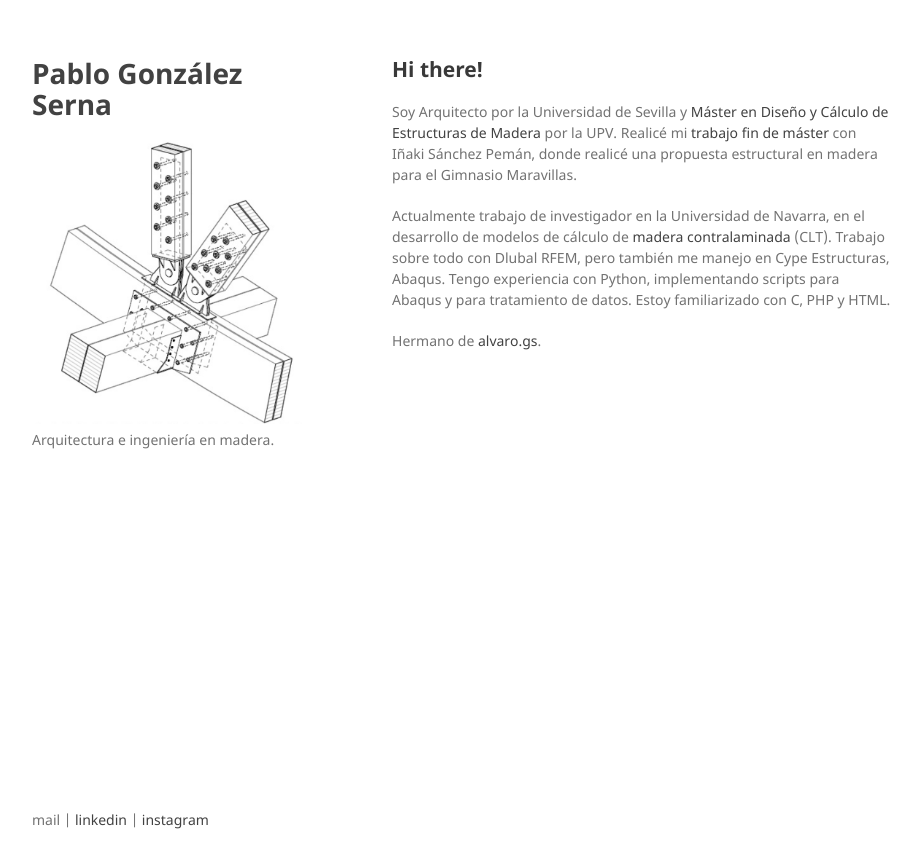
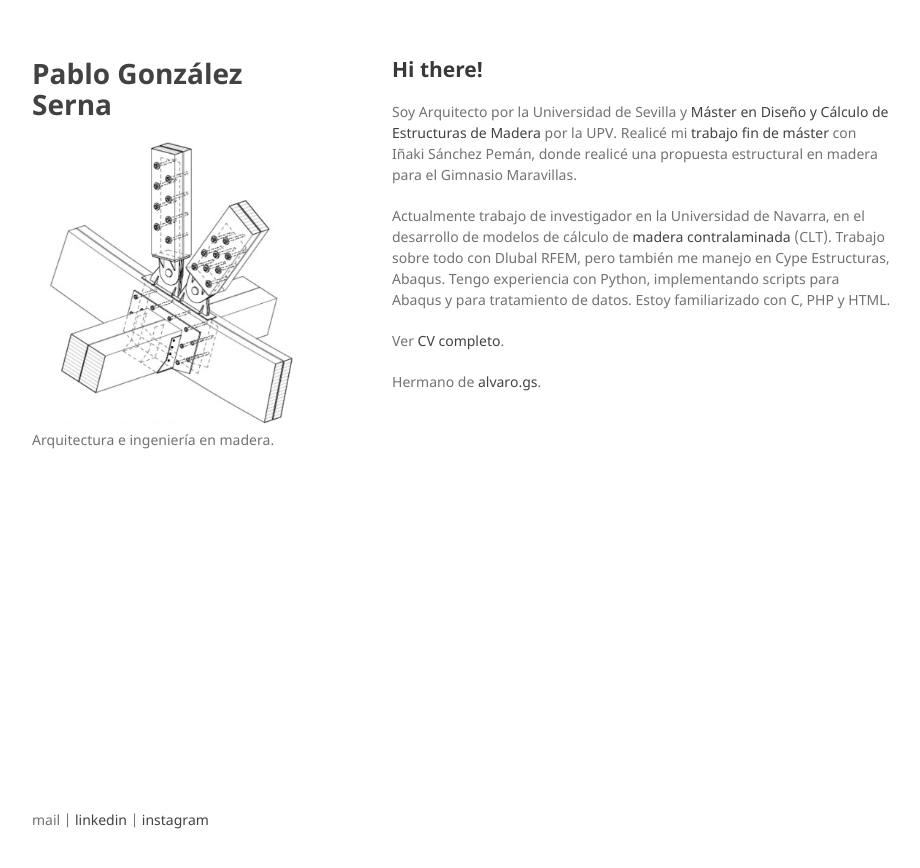
Before and after one commit to parametropic/webtest2, a Jekyll site: the page built from index.md, in a window 1280 px wide. Shown: the top 868 px of the page, without its empty margins (178-1098 px from the left). Built offline with Jekyll 4.4.1, drawn with Linux system fonts in a browser that asks for light colours; our own code applies the rules of GitHub Pages for plain Markdown files.

Commit message:
Update index.md

```diff
--- a/index.md
+++ b/index.md
@@ -10,4 +10,6 @@ Actualmente trabajo de investigador en la Universidad de Navarra, en el desarrol
 Trabajo sobre todo con Dlubal RFEM, pero también me manejo en Cype Estructuras, Abaqus.
 Tengo experiencia con Python, implementando scripts para Abaqus y para tratamiento de datos. Estoy familiarizado con C, PHP y HTML.
 
+Ver [CV completo](./cv.html).
+
 Hermano de [alvaro.gs](https://www.alvaro.gs).
```
